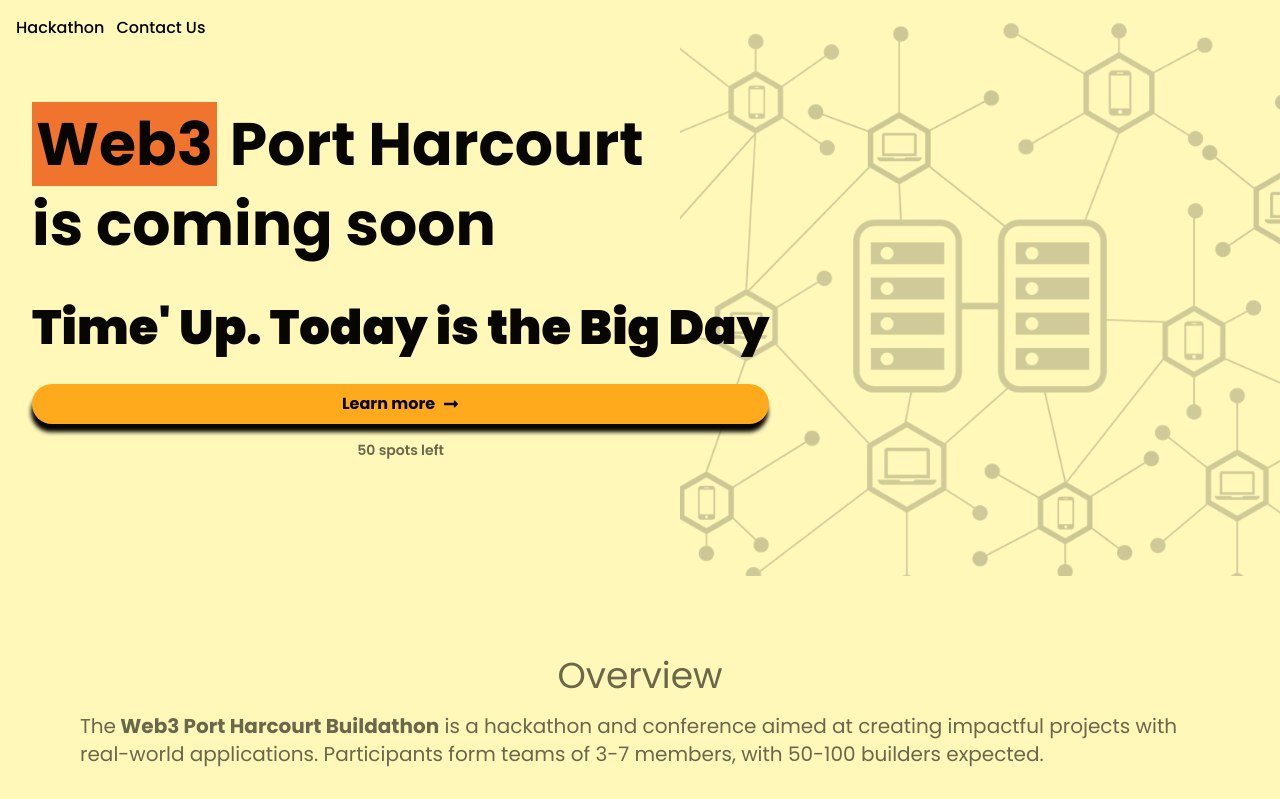
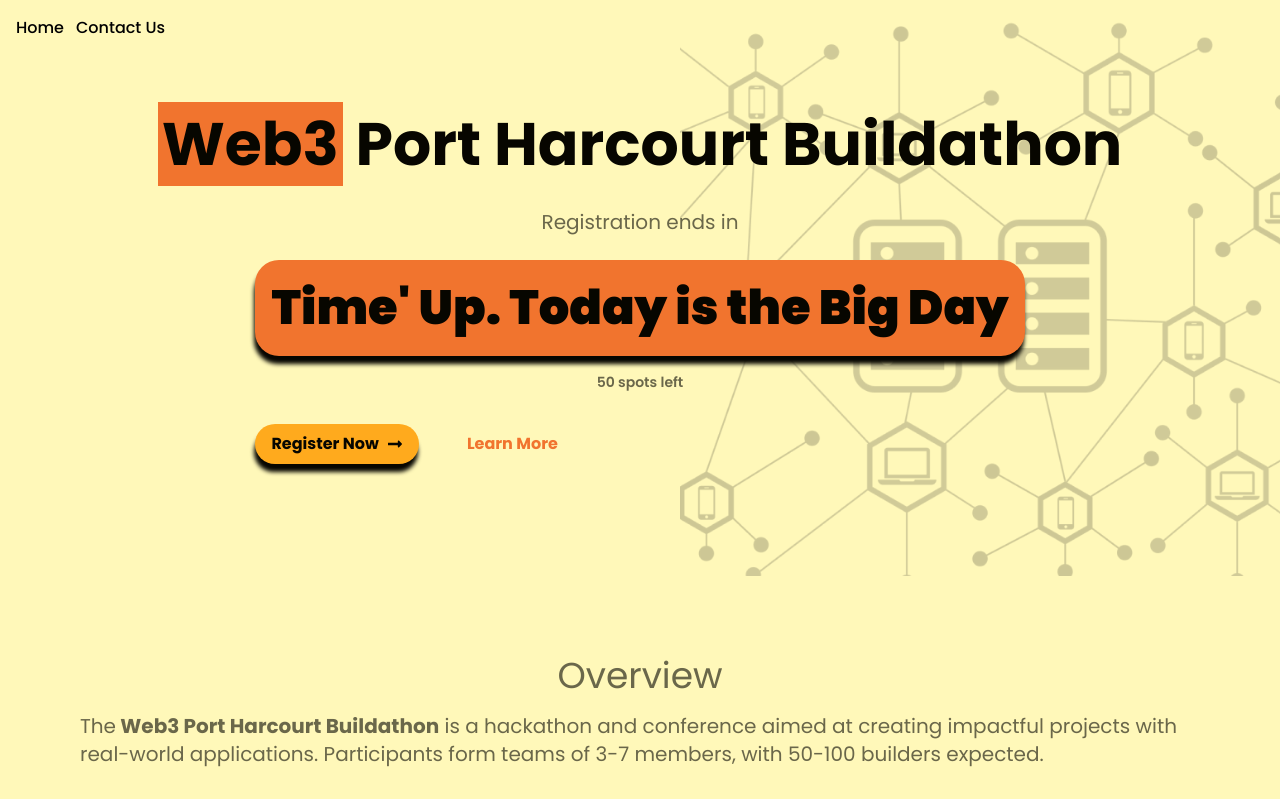
Before and after one commit to Let-s-build-DAO/web3phc, a React (Vite) app: page /hackathon in a window 1280 px wide. Shown: the top 799 px of the page. Built offline with nearby package versions, Linux system fonts and the light colour scheme.

Commit message:
feat: Implemented UI

```diff
--- a/src/components/CountdownTimer.jsx
+++ b/src/components/CountdownTimer.jsx
@@ -1,7 +1,7 @@
 import React, { useState, useEffect } from "react";
 import Countdown from "react-countdown";
 
-const CountdownTimer = () => {
+const CountdownTimer = ({ background, boxshadow, padding }) => {
   const renderer = ({ days, hours, minutes, completed }) => {
     if (completed) {
       return <h1>Time' Up. Today is the Big Day</h1>;
@@ -15,7 +15,7 @@ const CountdownTimer = () => {
   };
   const targetDate = new Date(2024, 11, 7).getTime();
   return (
-    <h1 className="text-3xl lg:text-5xl"><Countdown date={targetDate} renderer={renderer} /></h1>
+    <h1 className={`text-3xl lg:text-5xl rounded-3xl ${background || ""} ${boxshadow || ""} ${padding || ""}`}><Countdown date={targetDate} renderer={renderer} /></h1>
   );
 };
 
--- a/src/index.css
+++ b/src/index.css
@@ -44,6 +44,12 @@ h1, h2{
     background-position: top right;
     background-size: 600px;
   }
+  .bgoverlay2{
+    background-image: url(../public/images/hero.png);
+    background-size: cover;
+    background-repeat: repeat;
+  }
+
 }
 .btn{
   cursor: pointer;
--- a/src/pages/Hackathon.jsx
+++ b/src/pages/Hackathon.jsx
@@ -5,36 +5,55 @@ import { FaLongArrowAltRight, FaCalendarAlt } from "react-icons/fa";
 const Hackathon = () => {
   return (
     <>
-      <section className="bgoverlay h-[55vh] lg:h-[70vh] ">
+      <section className="bgoverlay lg:bgoverlay2 h-[55vh] lg:h-[70vh] ">
         <div className="flex justify-end gap-3 m-4 lg:justify-start">
-          <Link to={"/hackathon"} className="font-medium">
-            Hackathon
+          <Link to={"/"} className="font-medium">
+            Home
           </Link>
           <Link to={"/hackathon"} className="font-medium">
             Contact Us
           </Link>
         </div>
-        <div className="mt-16  flex flex-col  justify-center items-center lg:justify-start lg:items-start text-center lg:text-start lg:mx-8">
-          <h1 className="text-4xl mb-16 lg:mb-6 lg:text-6xl">
+        <div className="mt-16  flex flex-col  justify-center items-center lg:justify-center lg:items-center text-center lg:text-start lg:mx-8">
+          <h1 className="text-4xl mb-8 lg:mb-6 lg:text-6xl">
             <span className="bg-[#F1742E] px-1">Web3</span> Port Harcourt{" "}
-            <br></br> is coming soon
+            <br className="lg:hidden"></br> Buildathon
           </h1>
 
           <div className="">
-            <CountdownTimer />
-            <Link
-              className="btn font-bold flex items-center gap-2 btn-shadow mt-4 lg:justify-center"
-              to={"/"}
-            >
-              Learn more <FaLongArrowAltRight />
-            </Link>
+            <div className="hidden lg:block text-[#6A674A] text-xl mb-6 text-center">
+              Registration ends in
+            </div>
+            <div className="flex justify-center">
+            <CountdownTimer
+                background="bg-[#F1742E]"
+                boxshadow="btn-shadow"
+                padding="p-2 lg:px-4"
+              />
+            </div>
+
+
             <p className="text-sm text-[#07060099] mt-4 font-semibold text-center">
               50 spots left
             </p>
+            <div className="flex gap-12 mt-4">
+              <Link
+                className="btn font-bold flex items-center gap-2 btn-shadow mt-4 lg:justify-center"
+                to={"/"}
+              >
+                Register Now <FaLongArrowAltRight />
+              </Link>
+              <Link
+                className=" font-bold text-[#F1742E] flex items-center mt-4 lg:justify-center"
+                to={"/"}
+              >
+                Learn More
+              </Link>
+            </div>
           </div>
         </div>
       </section>
-      <section className="lg:p-20 lg:pb-5 p-4">
+      <section className="lg:p-20 lg:pb-5 pt-10 px-4">
         <div>
           <h3 className="text-[#6A674A] lg:text-4xl text-2xl mb-4 text-center">
             Overview
@@ -196,7 +215,9 @@ const Hackathon = () => {
             />
           </div>
           <div className="lg:w-[70%]">
-            <h1 className="text-xl lg:text-2xl">Win from a N1,600,000.00 prize pool</h1>
+            <h1 className="text-xl lg:text-2xl">
+              Win from a N1,600,000.00 prize pool
+            </h1>
             <p className="text-sm lg:text-xl text-[#6A674A]">
               Ready to build the future of Web3? Join the Web3 Port Harcourt
               Buildathon and compete for a{" "}
--- a/src/pages/Home.jsx
+++ b/src/pages/Home.jsx
@@ -16,8 +16,8 @@ const Home = () => {
             Contact Us
           </Link>
         </div>
-        <div className="mt-16  flex flex-col  justify-center items-center lg:justify-start lg:items-start text-center lg:text-start lg:mx-8">
-          <h1 className="text-4xl mb-16 lg:mb-6 lg:text-6xl">
+        <div className="mt-16 lg:mt-24  flex flex-col  justify-center items-center lg:justify-start lg:items-start text-center lg:text-start lg:mx-8">
+          <h1 className="text-4xl mb-12 lg:mb-6 lg:text-6xl">
             <span className="bg-[#F1742E] px-1">Web3</span> Port Harcourt{" "}
             <br></br> is coming soon
           </h1>
```
